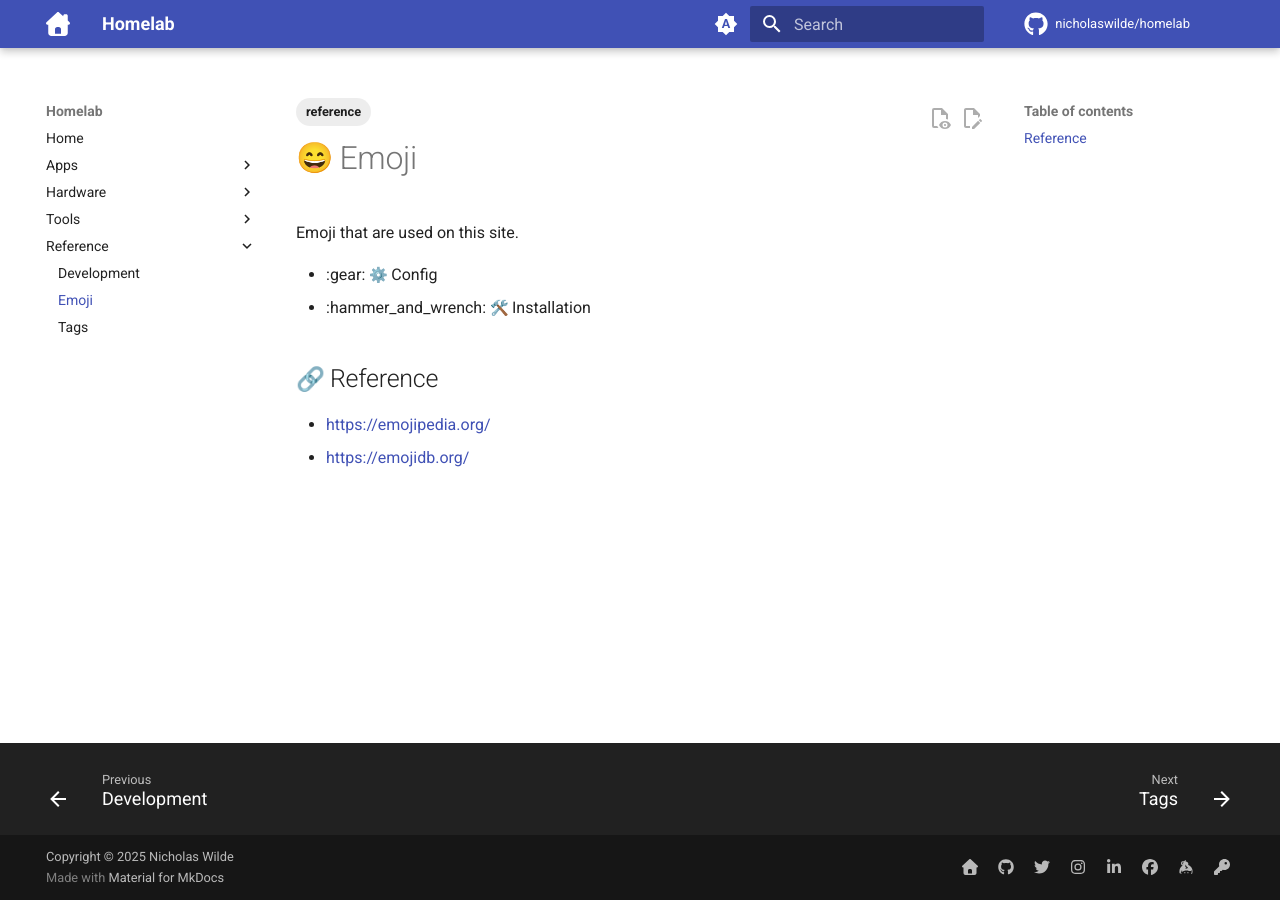
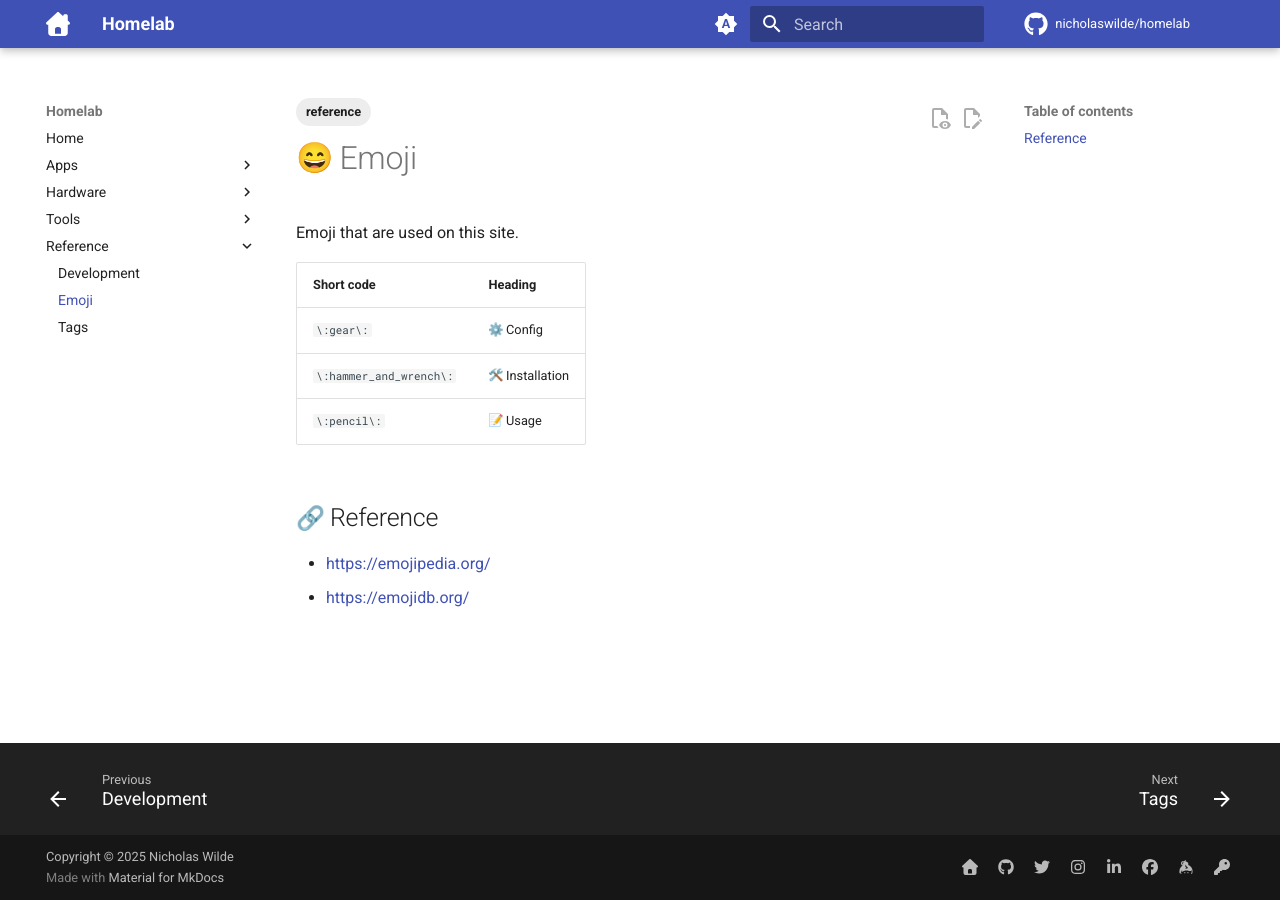
Before and after one commit to nicholaswilde/homelab, an MkDocs documentation site: the page built from docs/reference/emoji.md, in a window 1280 px wide. Built offline with MkDocs 1.6.1 and Material for MkDocs 9.7.7, drawn with Linux system fonts in a browser that asks for light colours; emoji names are drawn with the system emoji font; comment, search, counter and statistics services are not loaded.

Commit message:
Update emoji.md

```diff
--- a/docs/reference/emoji.md
+++ b/docs/reference/emoji.md
@@ -6,8 +6,11 @@ tags:
 
 Emoji that are used on this site.
 
-- \:gear\: :gear: Config
-- \:hammer_and_wrench\: :hammer_and_wrench: Installation
+| Short code | Heading       |
+|------------|---------------|
+| `\:gear\:`   | :gear: Config |
+| `\:hammer_and_wrench\:` | :hammer_and_wrench: Installation |
+| `\:pencil\:` | :pencil: Usage |
 
 ## :link: Reference
 
```
